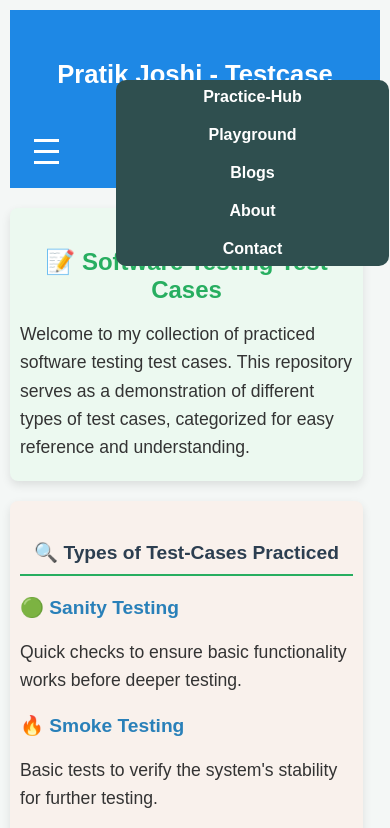
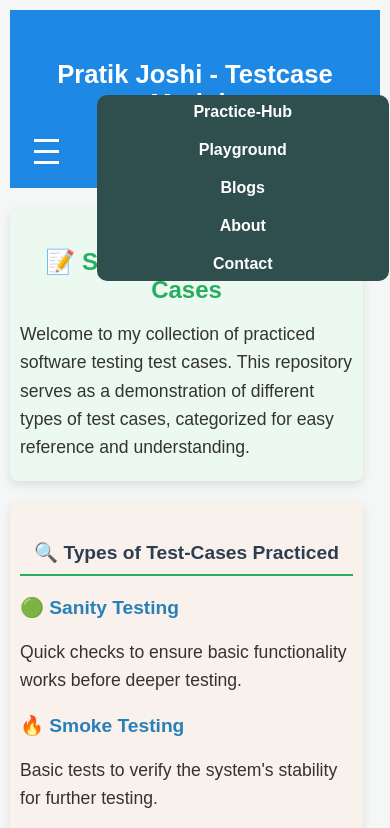
Before and after one commit to PratikJ0shi/test-cases, a plain HTML site: page index.html in a window 390 px wide. Both pictures are taken after a click on the element 46 px from the left and 151 px from the top of the page. Shown: the top 828 px of the page. Drawn offline with Linux system fonts and the light colour scheme.

Commit message:
Update index.html

```diff
--- a/index.html
+++ b/index.html
@@ -206,17 +206,17 @@
   }
   .hamburger {
     display: flex;
-    align-self: flex-start;
+    align-self: flex-end;
   }
 
   .nav-links {
     align-items: center;
     display: none;
     position: absolute;
-    top: 50px;
+    top: 65px;
     right: 1px;
     transition: all .7s ease;
-    width: 70%;
+    width: 75%;
     flex-direction: column;
     background: darkslategrey;
     padding: 8px 0;
```
